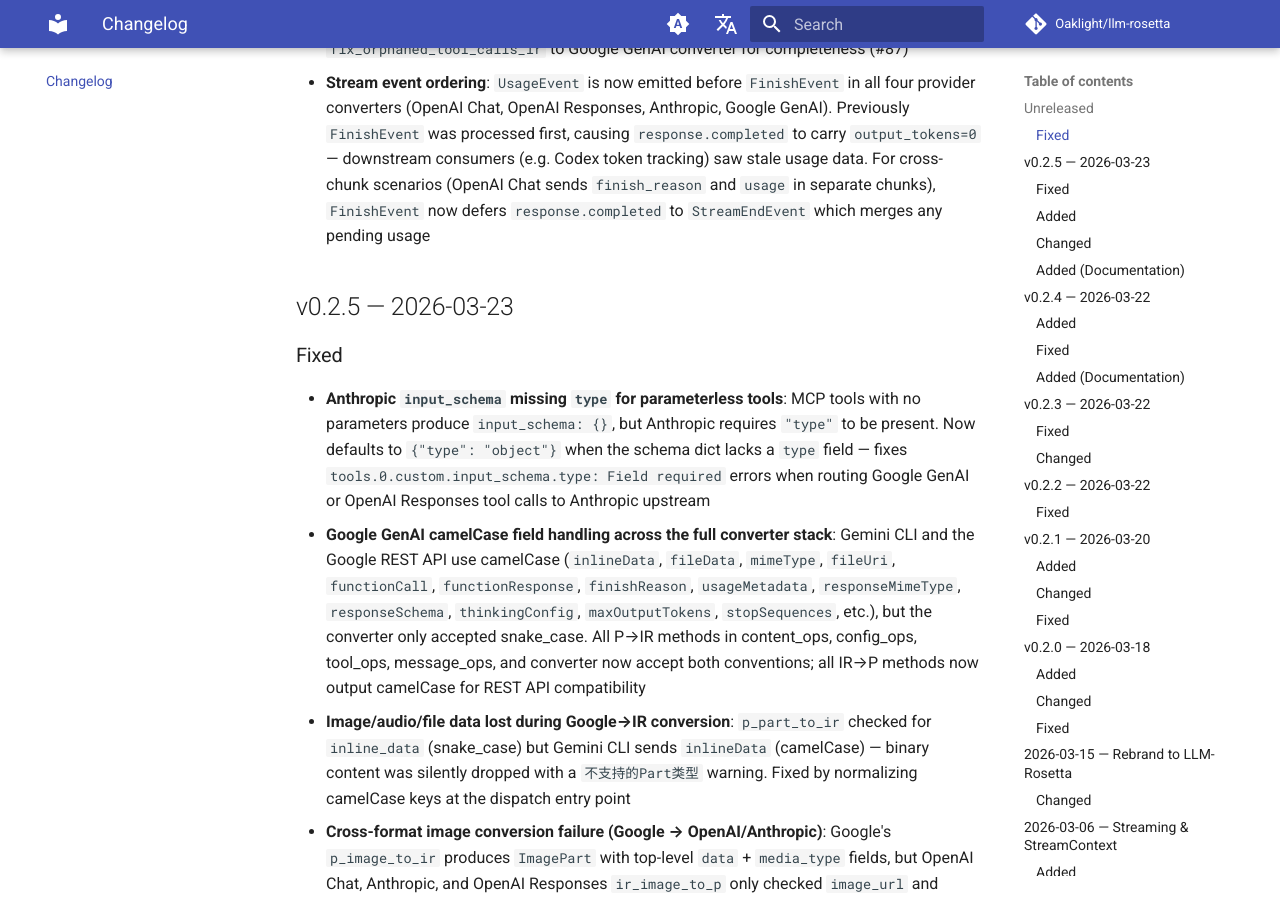
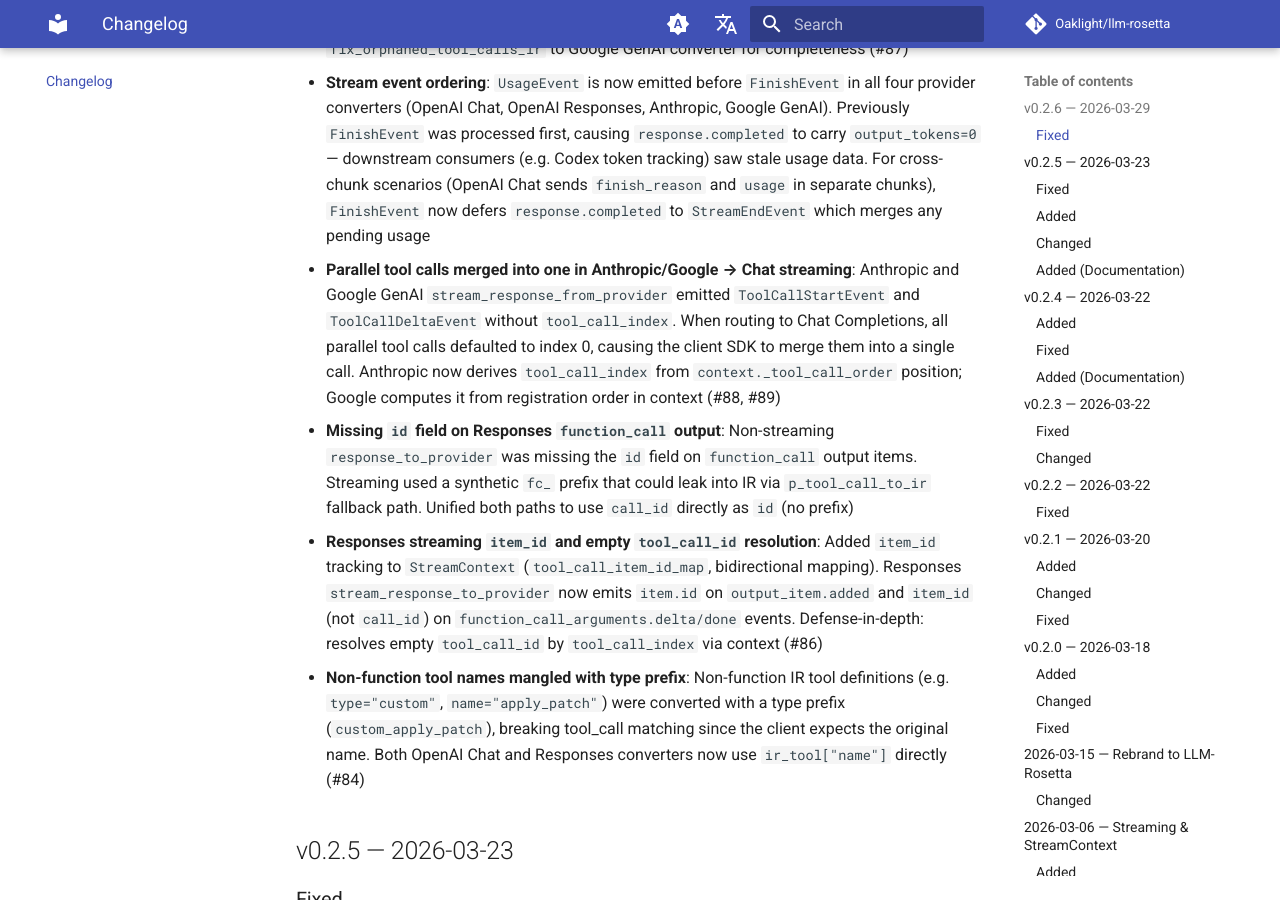
Before and after one commit to Oaklight/llm-rosetta, an MkDocs documentation site: the page built from docs/changelog.md, in a window 1280 px wide and 900 px high, scrolled down 746 px. Built offline with MkDocs 1.6.1 and Material for MkDocs 9.7.7, drawn with Linux system fonts in a browser that asks for light colours; comment, search, counter and statistics services are not loaded; some of the changed text lies outside the part shown.

Commit message:
docs: update changelog for v0.2.6

```diff
--- a/docs/changelog.md
+++ b/docs/changelog.md
@@ -6,13 +6,17 @@ title: Changelog
 
 All notable changes to LLM-Rosetta are documented here. This project follows [Keep a Changelog](https://keepachangelog.com/) conventions.
 
-## Unreleased
+## v0.2.6 — 2026-03-29
 
 ### Fixed
 
 - **Chat Completions tool message ordering after Responses API conversion**: Codex CLI interleaves `function_call_output` with other items (e.g. user warnings) in Responses API format — valid there since items match by `call_id`. But after IR → Chat Completions conversion, the interleaved messages break the OpenAI Chat API constraint that `role: "tool"` messages must immediately follow their `assistant` `tool_calls`, causing upstream 400 errors. Added `_reorder_tool_messages()` post-processing in `OpenAIChatMessageOps.ir_messages_to_p()` that groups tool responses back to their corresponding assistant messages
 - **Orphaned `tool_choice`/`tool_config` stripped when no tools defined**: Codex context compaction can drop all tool definitions while keeping `tool_choice` (e.g. `"auto"`), causing upstream APIs to reject with *"tool_choice is set but no tools are provided"*. Added `strip_orphaned_tool_config()` in all four converters — part of the same Codex compaction fix family as `fix_orphaned_tool_calls_ir` (orphaned tool_call/result pairing) and `_reorder_tool_messages` (tool message ordering). Also extended `fix_orphaned_tool_calls_ir` to Google GenAI converter for completeness (#87)
 - **Stream event ordering**: `UsageEvent` is now emitted before `FinishEvent` in all four provider converters (OpenAI Chat, OpenAI Responses, Anthropic, Google GenAI). Previously `FinishEvent` was processed first, causing `response.completed` to carry `output_tokens=0` — downstream consumers (e.g. Codex token tracking) saw stale usage data. For cross-chunk scenarios (OpenAI Chat sends `finish_reason` and `usage` in separate chunks), `FinishEvent` now defers `response.completed` to `StreamEndEvent` which merges any pending usage
+- **Parallel tool calls merged into one in Anthropic/Google → Chat streaming**: Anthropic and Google GenAI `stream_response_from_provider` emitted `ToolCallStartEvent` and `ToolCallDeltaEvent` without `tool_call_index`. When routing to Chat Completions, all parallel tool calls defaulted to index 0, causing the client SDK to merge them into a single call. Anthropic now derives `tool_call_index` from `context._tool_call_order` position; Google computes it from registration order in context (#88, #89)
+- **Missing `id` field on Responses `function_call` output**: Non-streaming `response_to_provider` was missing the `id` field on `function_call` output items. Streaming used a synthetic `fc_` prefix that could leak into IR via `p_tool_call_to_ir` fallback path. Unified both paths to use `call_id` directly as `id` (no prefix)
+- **Responses streaming `item_id` and empty `tool_call_id` resolution**: Added `item_id` tracking to `StreamContext` (`tool_call_item_id_map`, bidirectional mapping). Responses `stream_response_to_provider` now emits `item.id` on `output_item.added` and `item_id` (not `call_id`) on `function_call_arguments.delta/done` events. Defense-in-depth: resolves empty `tool_call_id` by `tool_call_index` via context (#86)
+- **Non-function tool names mangled with type prefix**: Non-function IR tool definitions (e.g. `type="custom"`, `name="apply_patch"`) were converted with a type prefix (`custom_apply_patch`), breaking tool_call matching since the client expects the original name. Both OpenAI Chat and Responses converters now use `ir_tool["name"]` directly (#84)
 
 ## v0.2.5 — 2026-03-23
 
```
